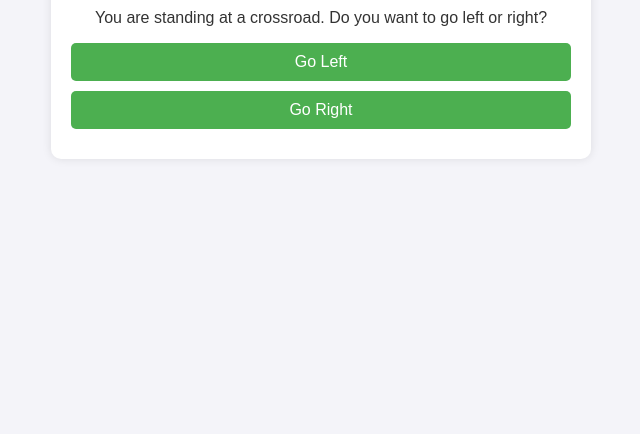
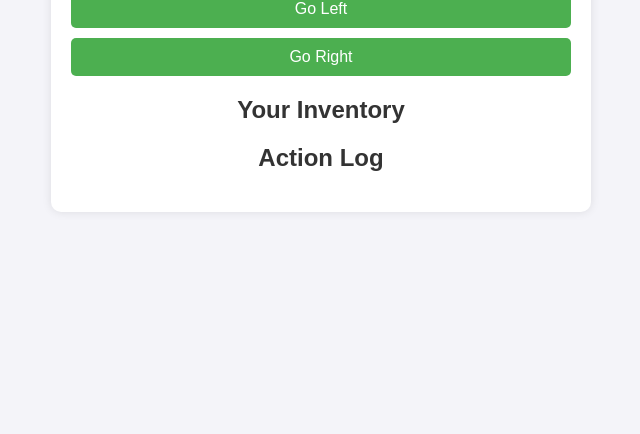
Before and after one commit to PlayerEden/text-adv-rpg, a plain HTML site: page index.html in a window 1280 px wide. Shown: the part 366-800 px from the top of the page, without its empty margins (319-959 px from the left). Drawn offline with Linux system fonts and the light colour scheme.

Commit message:
Update index.html

```diff
--- a/index.html
+++ b/index.html
@@ -9,11 +9,22 @@
 <body>
     <div id="game-container">
         <h1>Text Adventure RPG</h1>
+
+        <!-- Story display -->
         <p id="story-text">Loading story...</p>
-        <div id="button-container">
-            <!-- Buttons will be dynamically added here -->
-        </div>
+
+        <!-- Button choices -->
+        <div id="button-container"></div>
+
+        <!-- Inventory display -->
+        <h2>Your Inventory</h2>
+        <ul id="inventory"></ul>
+
+        <!-- Action Log display -->
+        <h2>Action Log</h2>
+        <div id="action-log" class="log-container"></div>
     </div>
+
     <script src="script.js"></script>
 </body>
 </html>
```
